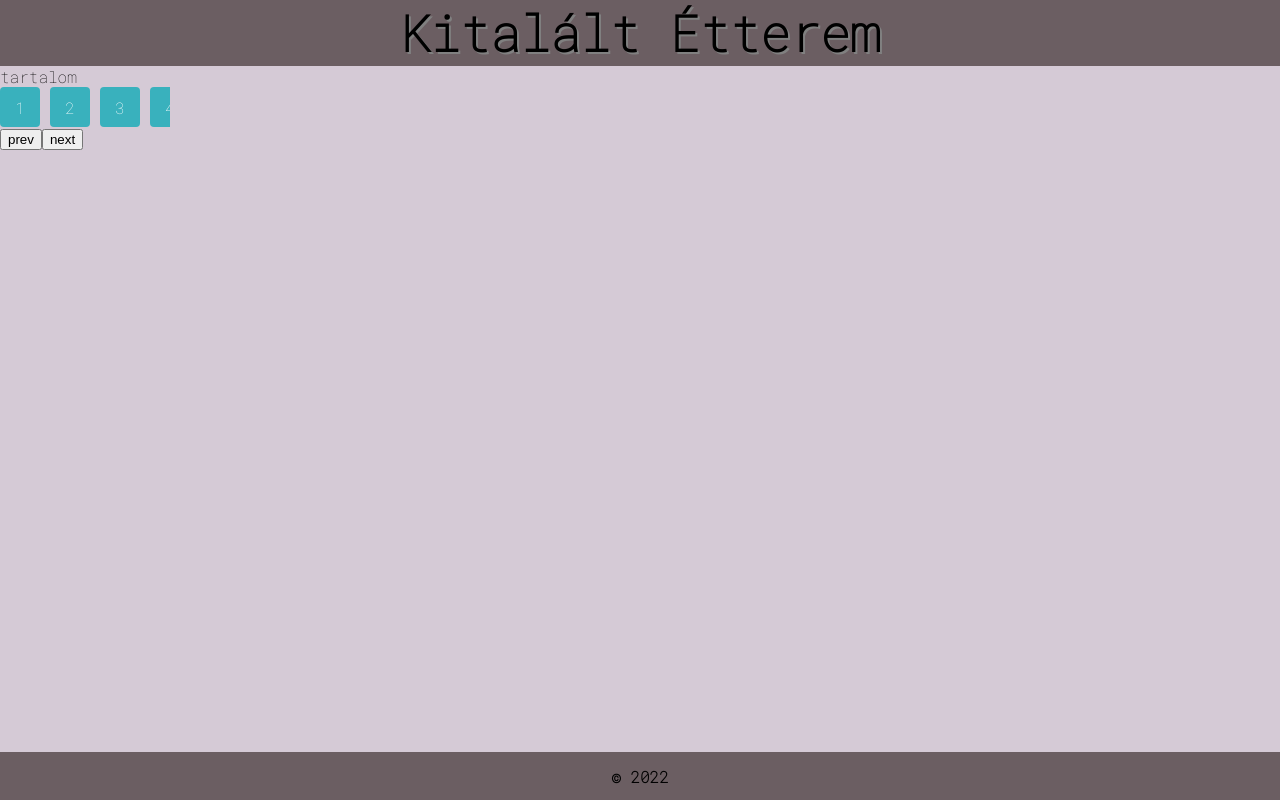
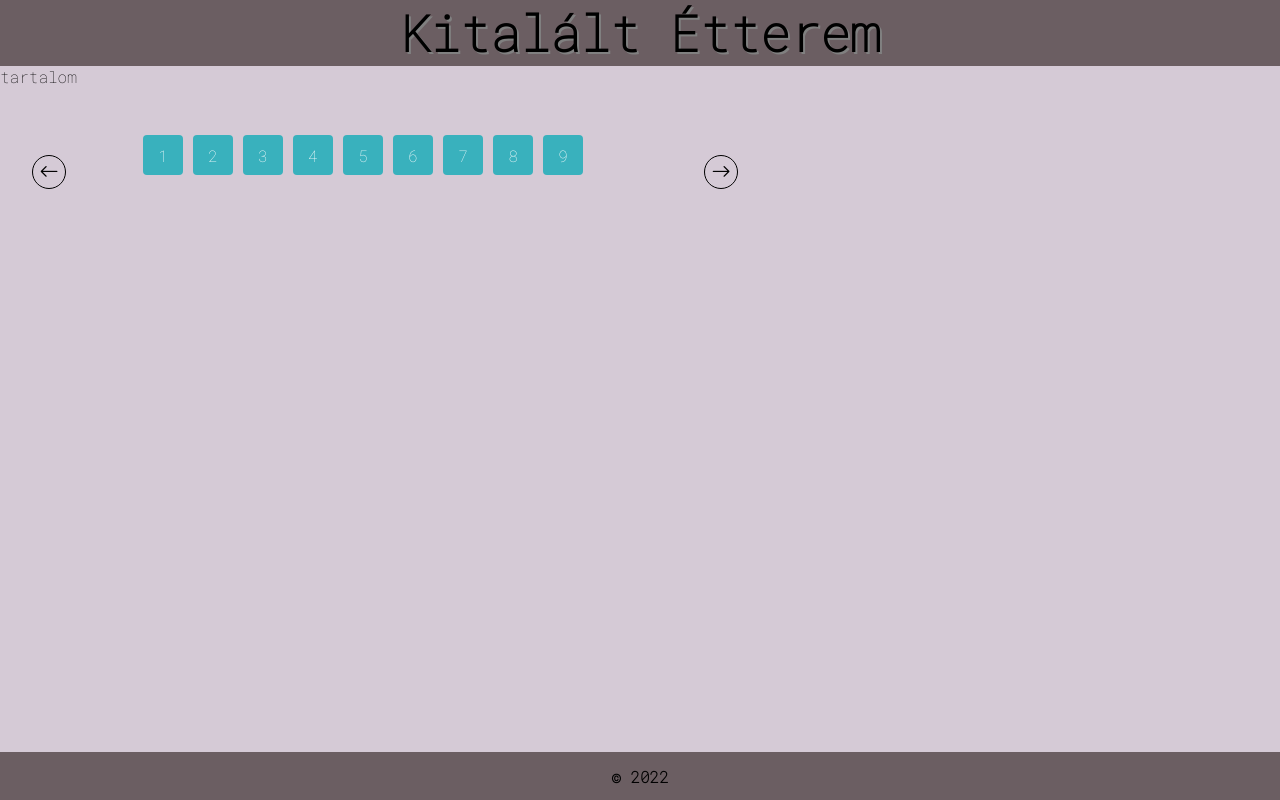
Before and after one commit to meszaros-adam/restaurant-site, a Vue app: page / in a window 1280 px wide. Built offline with nearby package versions, Linux system fonts and the light colour scheme.

Commit message:
carousel-buttons

```diff
--- a/package.json
+++ b/package.json
@@ -8,6 +8,8 @@
     "lint": "vue-cli-service lint"
   },
   "dependencies": {
+    "bootstrap": "^5.2.3",
+    "bootstrap-icons": "^1.10.2",
     "core-js": "^2.6.5",
     "vue": "^2.6.10"
   },
--- a/src/App.vue
+++ b/src/App.vue
@@ -65,27 +65,4 @@ footer {
   place-items: center;
   font-weight: bolder;
 }
-
-.carousel {
-  width: 170px;
-  overflow: hidden;
-}
-
-.inner {
-  white-space: nowrap;
-  transition: transform 0.2s;
-}
-
-.card {
-  width: 40px;
-  margin-right: 10px;
-  display: inline-flex;
-
-  height: 40px;
-  background-color: #39b1bd;
-  color: white;
-  border-radius: 4px;
-  align-items: center;
-  justify-content: center;
-}
 </style>
--- a/src/components/carousel.vue
+++ b/src/components/carousel.vue
@@ -1,14 +1,14 @@
 <template>
-    <div>
+    <div class="carousel-container">
         <div class="carousel">
             <div class="inner" :style="[innerStyles]" ref="inner">
                 <div class="card" v-for="card in cards" :key="card">
                     {{ card }}
                 </div>
             </div>
+            <i @click="prev" class="bi bi-arrow-left carousel-button carousel-button-prev"></i>
+            <i @click="next" class="bi bi-arrow-right carousel-button carousel-button-next"></i>
         </div>
-        <button class="carousel-button" @click="prev">prev</button>
-        <button class="carousel-button" @click="next">next</button>
     </div>
 </template>
 
@@ -81,3 +81,64 @@ export default {
     }
 }
 </script>
+
+<style>
+.carousel {
+    overflow: hidden;
+}
+
+.inner {
+    white-space: nowrap;
+    transition: transform 0.2s;
+}
+
+.card {
+    width: 40px;
+    margin-right: 10px;
+    display: inline-flex;
+
+    height: 40px;
+    background-color: #39b1bd;
+    color: white;
+    border-radius: 4px;
+    align-items: center;
+    justify-content: center;
+}
+
+.carousel-container {
+    margin: 2rem;
+    padding: 1rem;
+    position: relative;
+    width: 50%;
+    display: flex;
+    justify-content: center;
+}
+
+.carousel-button-prev {
+    position: absolute;
+    top: 50%;
+    left: 0%;
+}
+
+.carousel-button-next {
+    position: absolute;
+    top: 50%;
+    left: 100%;
+}
+
+.carousel-button {
+    cursor: pointer;
+    font-size: larger;
+    font-weight: bolder;
+    border: 1px solid black;
+    border-radius: 50%;
+    width: 2rem;
+    aspect-ratio: 1/1;
+    display: grid;
+    place-items: center;
+}
+
+.carousel-button:hover {
+    background-color: #39b1bd;
+}
+</style>
--- a/src/main.js
+++ b/src/main.js
@@ -1,5 +1,6 @@
 import Vue from 'vue'
 import App from './App.vue'
+import 'bootstrap-icons/font/bootstrap-icons.css'
 
 Vue.config.productionTip = false
 
```
Also changed, not shown: 1 other file (tests, documents, lock files or other folders).
